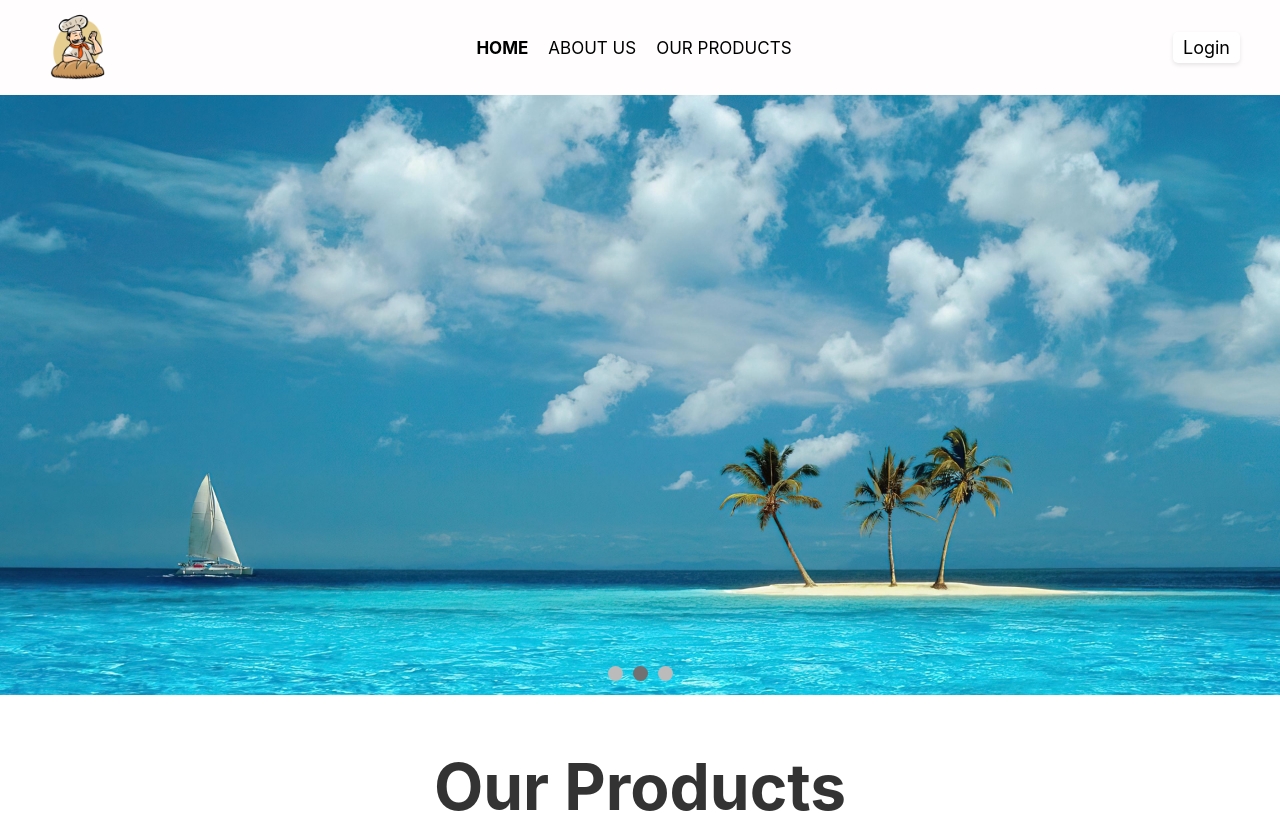
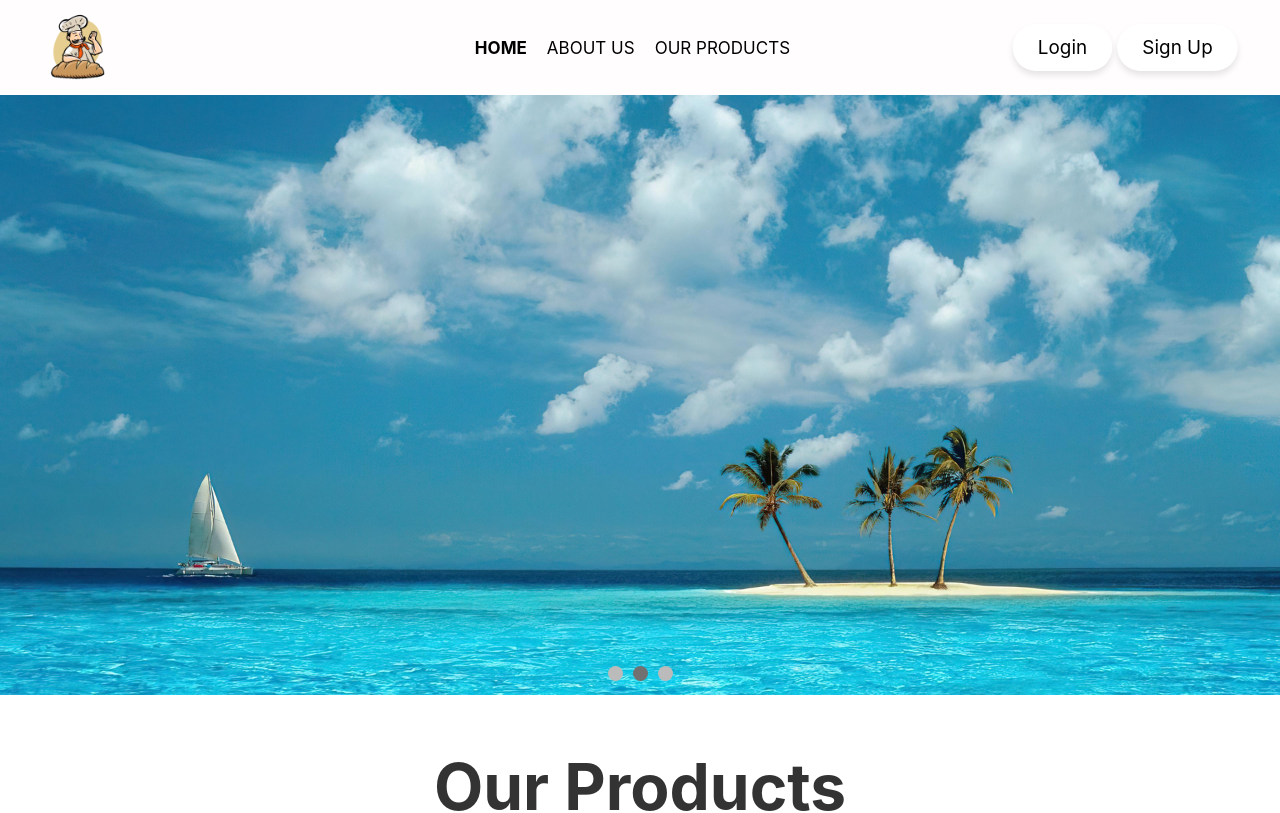
Before and after one commit to Neeraz666/masterbake, a React (Create React App) app in the folder frontend/: page / in a window 1280 px wide. Shown: the top 813 px of the page. Built offline with nearby package versions, Linux system fonts and the light colour scheme; no server answers.

Commit message:
Changes in Nav.

```diff
--- a/frontend/src/components/home.jsx
+++ b/frontend/src/components/home.jsx
@@ -34,7 +34,7 @@ export const Home = () => {
             showImage(nextIndex);
         }
 
-        const intervalId = setInterval(showNextImage, 3000);
+        const intervalId = setInterval(showNextImage, 3500);
 
         dots.forEach(dot => {
             dot.addEventListener('click', () => {
--- a/frontend/src/components/nav.jsx
+++ b/frontend/src/components/nav.jsx
@@ -18,6 +18,11 @@ export const Nav = () => {
                             Login
                         </a>
                     </div>
+                    <div class="login-container">
+                        <a href="#signup" class="login-button">
+                            Sign Up
+                        </a>
+                    </div>
             </div>
         </nav>
     )
--- a/frontend/src/css/nav.css
+++ b/frontend/src/css/nav.css
@@ -20,7 +20,7 @@
 
   ul {
     list-style-type: none;
-    margin: 0;
+    margin-right: -160px;
     padding: 0;
     display: flex;
   }
@@ -58,23 +58,60 @@
   .login-container {
     display: flex;
     align-items: center;
+    margin: 0 5px;
   }
 
   .login-button {
-    background-color: white;
+    background-color: #ffffff; /* Coral background color */
     border: none;
-    color: black;
-    display: flex;
-    align-items: center;
-    padding: 5px 10px;
+    color: rgb(0, 0, 0);
+    padding: 12px 24px; /* Increase padding for better button appearance */
+    border-radius: 30px; /* Rounded border */
+    font-size: 18px;
     cursor: pointer;
-    font-size: 18px;
-    border-radius: 5px;
-    box-shadow: 0 2px 4px rgba(0, 0, 0, 0.1);
+    box-shadow: 0 4px 6px rgba(0, 0, 0, 0.1);
+    transition: background-color 0.3s, transform 0.3s, box-shadow 0.3s;
     text-decoration: none;
+    outline: none; /* Remove outline on focus */
+    position: relative;
+    overflow: hidden; /* Hide overflow */
+    animation: pulse 2s infinite alternate; /* Animation */
   }
 
-  .login-button img {
-    height: 20px;
-    margin-right: 5px;
+  @keyframes pulse {
+    0% {
+      transform: scale(1);
+    }
+    100% {
+      transform: scale(1.05);
+    }
   }
+
+  .login-button::before {
+    content: '';
+    position: absolute;
+    top: 0;
+    left: 50%;
+    width: 300%; /* Set width larger than button to create sliding effect */
+    height: 100%;
+    background-color: rgba(255, 255, 255, 0.2); /* Transparent white */
+    transition: all 0.3s ease;
+    border-radius: 50%; /* Create circular effect */
+    z-index: 0;
+    transform: translateX(-50%) scale(0); /* Initially hidden */
+  }
+
+  .login-button:hover::before {
+    transform: translateX(-50%) scale(2); /* Scale up and reveal on hover */
+  }
+
+  .login-button:hover {
+    background-color: #c7bdbd2c; /* Darker coral shade on hover */
+    transform: translateY(-2px);
+    box-shadow: 0 6px 10px rgba(0, 0, 0, 0.2); /* Enhance shadow on hover */
+  }
+
+  .login-button span {
+    position: relative;
+    z-index: 1;
+  }
```
